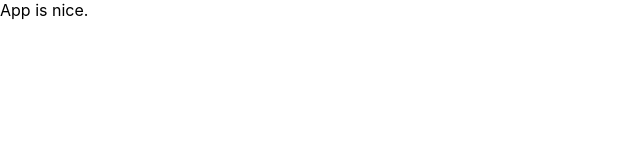
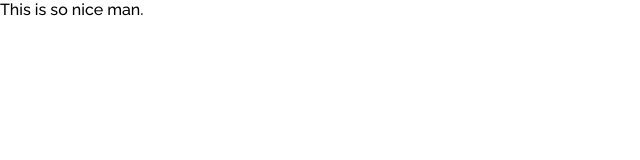
Before and after one commit to PasangSherpa123/EditItFront, a React (Create React App) app: page / in a window 1280 px wide. Shown: the top 160 px of the page, without its empty margins (0-640 px from the left). Built offline with nearby package versions, Linux system fonts and the light colour scheme.

Commit message:
new google-font added

```diff
--- a/src/App.js
+++ b/src/App.js
@@ -4,7 +4,7 @@ const App = () => {
 
   return (
     <div>
-      App is nice.
+       This is so nice man.
     </div>
   )
 }
--- a/src/index.css
+++ b/src/index.css
@@ -1,13 +1,5 @@
+@import url('https://fonts.googleapis.com/css2?family=Raleway:wght@200;500&display=swap');
 body {
   margin: 0;
-  font-family: -apple-system, BlinkMacSystemFont, 'Segoe UI', 'Roboto', 'Oxygen',
-    'Ubuntu', 'Cantarell', 'Fira Sans', 'Droid Sans', 'Helvetica Neue',
-    sans-serif;
-  -webkit-font-smoothing: antialiased;
-  -moz-osx-font-smoothing: grayscale;
+  font-family: 'Raleway', sans-serif;
 }
-
-code {
-  font-family: source-code-pro, Menlo, Monaco, Consolas, 'Courier New',
-    monospace;
-}
```
